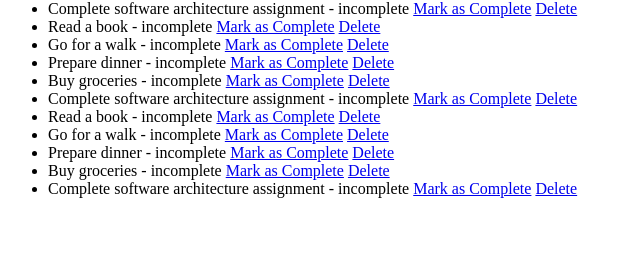
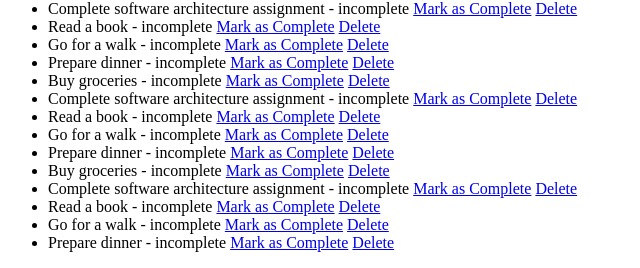
Before and after one commit to youssef-eldesouky/API-Implementations-Showcase-SOAP-REST-gRPC-CI-CD, a Flask app: page / in a window 1280 px wide. Shown: the part 852-1120 px from the top of the page, without its empty margins (0-640 px from the left). Before the commit the page ends 1050 px from the top, so only its background shows below. Run offline with Flask 3, Linux system fonts and the light colour scheme; data comes from the database, SQL or seed files in the repository; both versions use the stored data as it was after the commit.

Commit message:
added new tasks

```diff
--- a/app.py
+++ b/app.py
@@ -12,9 +12,8 @@ def index():
 
 @app.route('/add', methods=['POST'])
 def add_task_route():
-    # Get the task name from the form
     task_name = request.form['task_name']
-    if task_name:  # Ensure the task name is not empty
+    if task_name.strip():  # Prevent adding empty tasks
         add_task(task_name)
     return redirect(url_for('index'))
 
--- a/models.py
+++ b/models.py
@@ -54,6 +54,9 @@ from models import add_task, get_all_tasks
 # Add some tasks
 add_task("Buy groceries")
 add_task("Complete software architecture assignment")
+add_task("Read a book")
+add_task("Go for a walk")
+add_task("Prepare dinner")
 
 # Retrieve and print all tasks
 tasks = get_all_tasks()
--- a/templates/index.html
+++ b/templates/index.html
@@ -25,5 +25,5 @@
             </li>
         {% endfor %}
     </ul>
-</body>
+    </body>
 </html>
```
Also changed, not shown: tasks.db.
